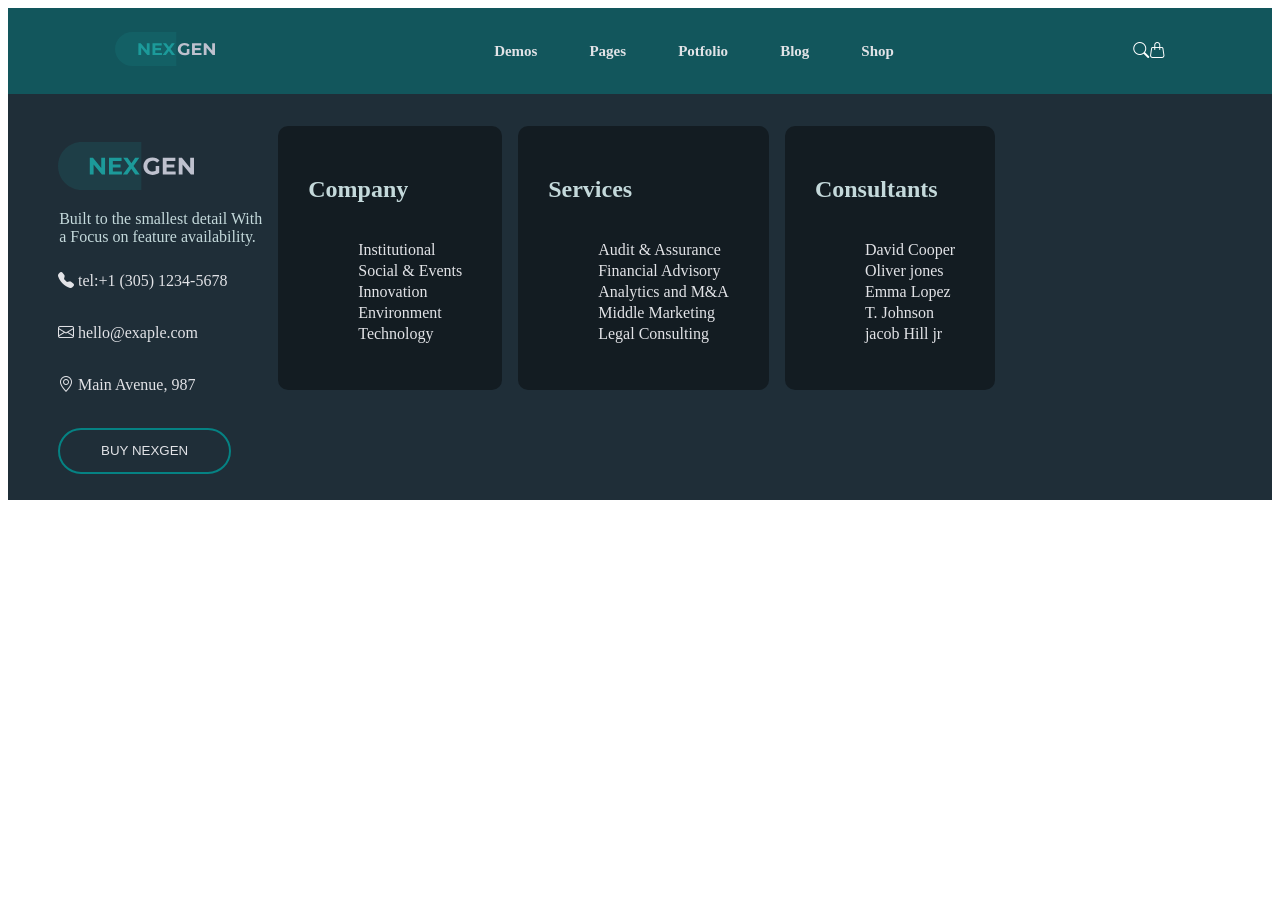
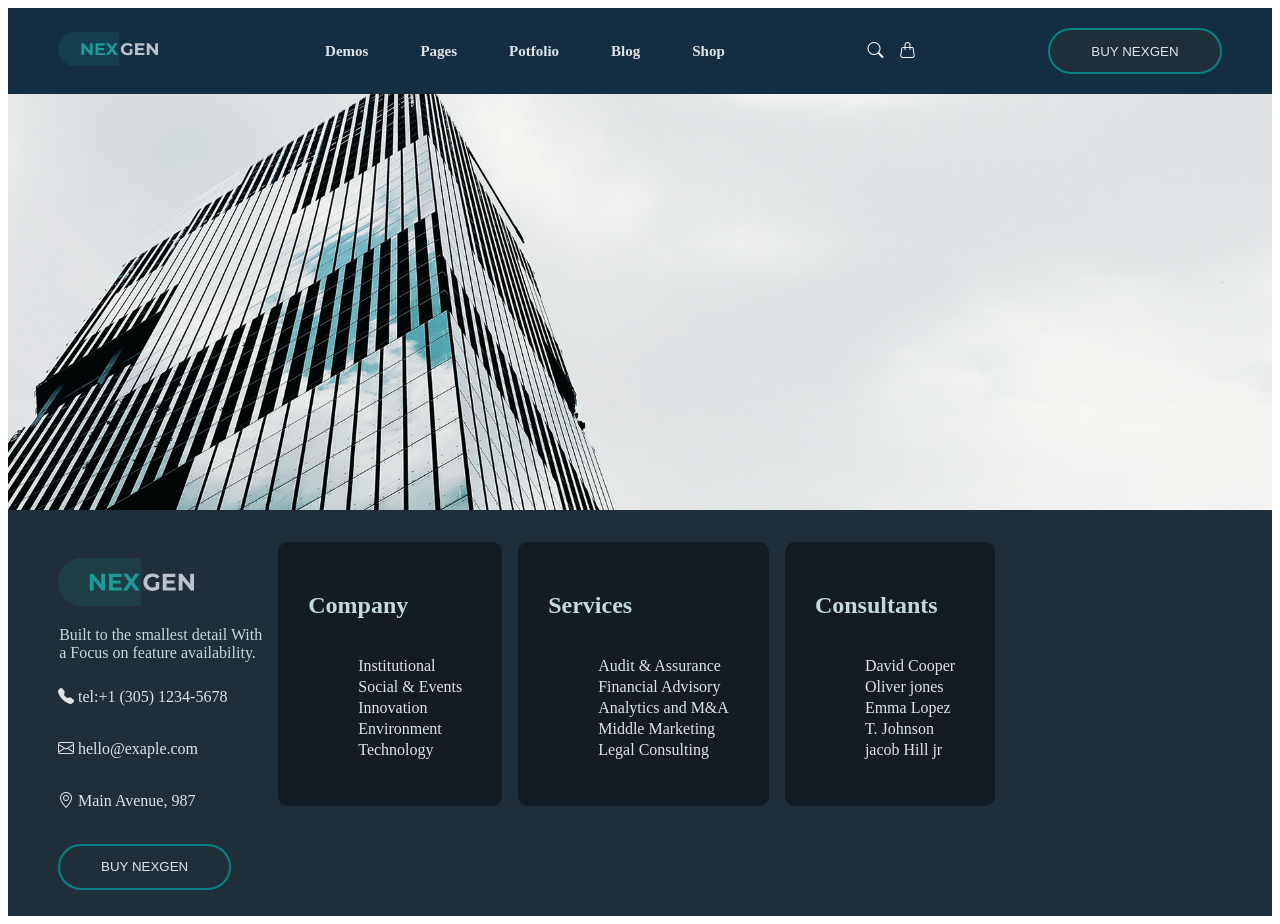
Before and after one commit to Huntney1/proj-html-vuejs, a Vue app in the folder insurance-consulting/: page / in a window 1280 px wide. Before the commit the page ends 800 px from the top, so only its background shows below. Built offline with nearby package versions, Linux system fonts and the light colour scheme.

Commit message:
fix  e creazione jumbotron + fix navBar con button

```diff
--- a/insurance-consulting/src/App.vue
+++ b/insurance-consulting/src/App.vue
@@ -21,13 +21,9 @@ export default {
 </template>
 
 <style lang="scss" scoped>
+@use "./style/generals.scss" as *;
 @import 'node_modules/bootstrap/scss/bootstrap';
 @import url("https://cdn.jsdelivr.net/npm/bootstrap-icons@1.10.3/font/bootstrap-icons.css");
 
-* {
-    margin: 0;
-    padding: 0;
-    box-sizing: border-box;
-}
 
 </style>
--- a/insurance-consulting/src/components/AppHeader.vue
+++ b/insurance-consulting/src/components/AppHeader.vue
@@ -1,8 +1,15 @@
 <script>
-import AppNavbar from "./AppNavbar.vue"
+import AppNavbar from "./AppNavbar.vue";
+import AppJumbotron from "./AppJumbotron.vue";
 
 export default {
   name: "AppHeader",
+
+  components:{
+    AppNavbar,
+    AppJumbotron,
+    },
+
   data() {
     return {
       menu: [
@@ -68,21 +75,21 @@ export default {
       ],
     };
   },
-    components:{
-      AppNavbar,
-    }
+
 };
 
 </script>
 
 <template lang="">
+
   <header>
+
     <!-- NavBar -->
     <nav>
       <div class="navbar navbar-expand-lg">
 
         <!-- logo NG -->
-        <div class="col-3">
+        <div class="col-12">
           <a  href="#" class="navbar-brand">
             <img src="/img/nexgen-logo.svg" alt="Logo_NG" />
           </a>
@@ -93,22 +100,28 @@ export default {
 
         <!-- icone -->
         <div class="icon-head">
-         <i class="bi bi-search"></i>
+         <i class="bi bi-search "></i>
           <i class="bi bi-handbag"></i>
+        </div>
+
+        <!-- bottone -->
+        <div>
+          <li class="nav-item">
+            <button type="button" class="head-button">BUY NEXGEN</button>
+          </li>
         </div>
       </div>
     </nav>
+    <AppJumbotron />
   </header>
 </template>
 
 <style lang="scss" scoped>
-
-
-
+ @use "../style/partials/variables" as *;
 
 
 header{
-  background-color: #12565c;
+  background-color: $blue-primary;
   width: 100%;
 }
 .navbar {
@@ -122,16 +135,35 @@ header{
       width: 100px;
     }
 
+    .nav-item{
+      list-style: none;
+       text-decoration:none;
+    }
+
+    .bi-search{
+      margin: 1em;
+    }
+
     .icon-head{
       color:white;
+      margin-right: 2em;
     }
 
 
+    .head-button{
+      width: 13em;
+      height: 3.5em;
+      background-color: $black-primary;
+      border: 2px solid $blue-third;
+      border-radius: 2.5em;
+      color: $grey-secondary;
+    }
+
    /*  ul {
       height: 100%;
-      text-decoration:none;
 
-      list-style: none;
+
+
 
       li {
         height: 100%;
--- /dev/null
+++ b/insurance-consulting/src/components/AppJumbotron.vue
@@ -0,0 +1,19 @@
+<script>
+export default {};
+</script>
+
+<template lang="">
+    <div>
+        <div class="jumbotron"></div>
+    </div>
+</template>
+
+<style lang="scss" scoped>
+.jumbotron {
+  background-image: url("../../public/img/bg-6.jpg");
+  background-position: center;
+  background-size: cover;
+  height: 26em;
+  /* width: 10em; */
+}
+</style>
--- a/insurance-consulting/src/components/AppNavbar.vue
+++ b/insurance-consulting/src/components/AppNavbar.vue
@@ -16,7 +16,7 @@ export default {
         v-for="(item, index) in menu"
         :key="index"
         :class="item.active ? 'active' : ' '"
-        class="nav-item m-3 lista"
+        class="nav-item lista"
       >
         <div class="dropdown_">
           <div class="dropbtn">
@@ -38,11 +38,11 @@ export default {
     </ul>
   </nav>
 </template>
+
 <style lang="scss">
   ul {
       display: flex;
       text-decoration:none;
-
       list-style: none;
 
         li {
--- a/insurance-consulting/src/style/generals.scss
+++ b/insurance-consulting/src/style/generals.scss
@@ -0,0 +1,10 @@
+*{
+    margin: 0;
+    padding: 0;
+    box-sizing: border-box;
+}
+
+.body{
+    max-width: 1170px;
+    margin: 0 auto;
+}
```
